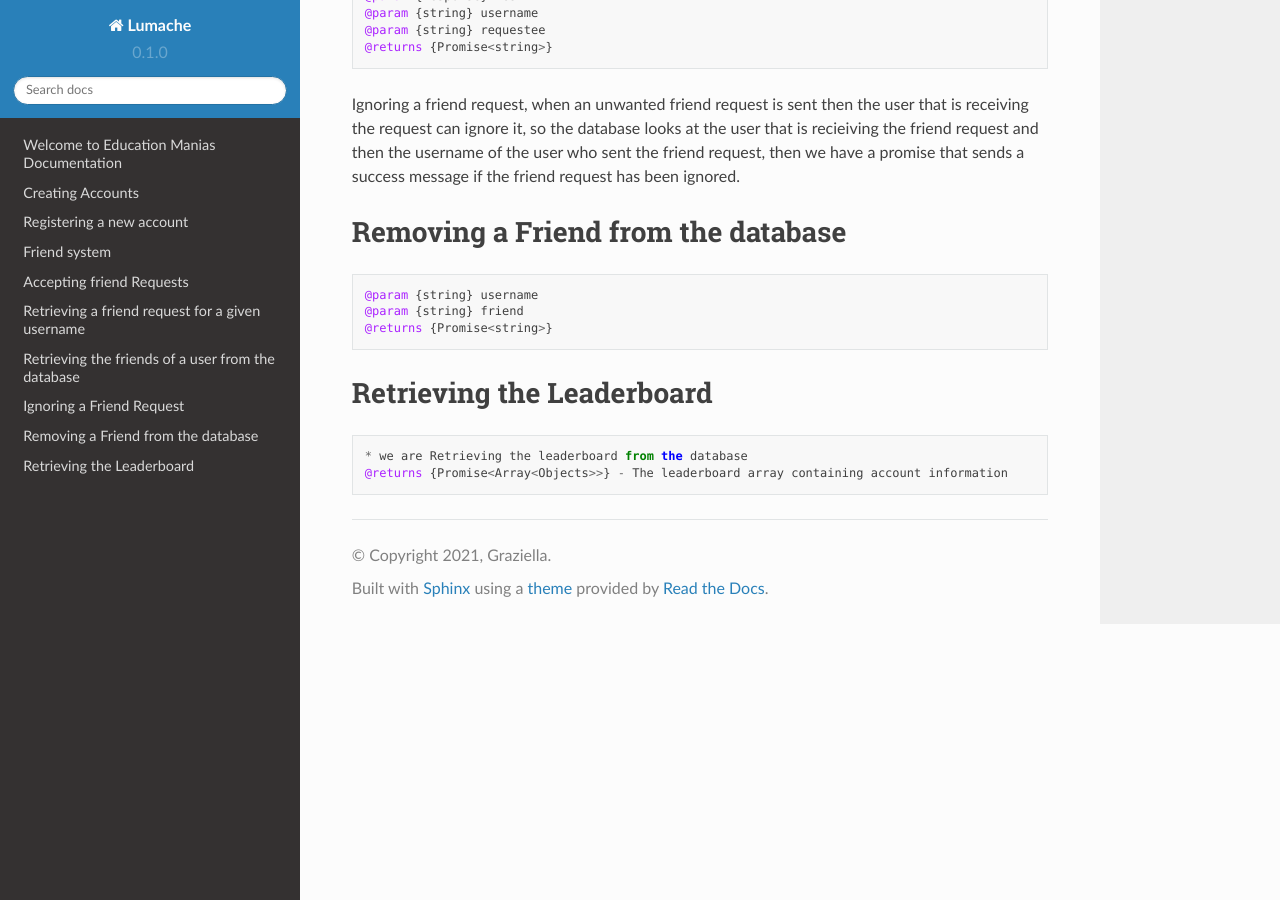
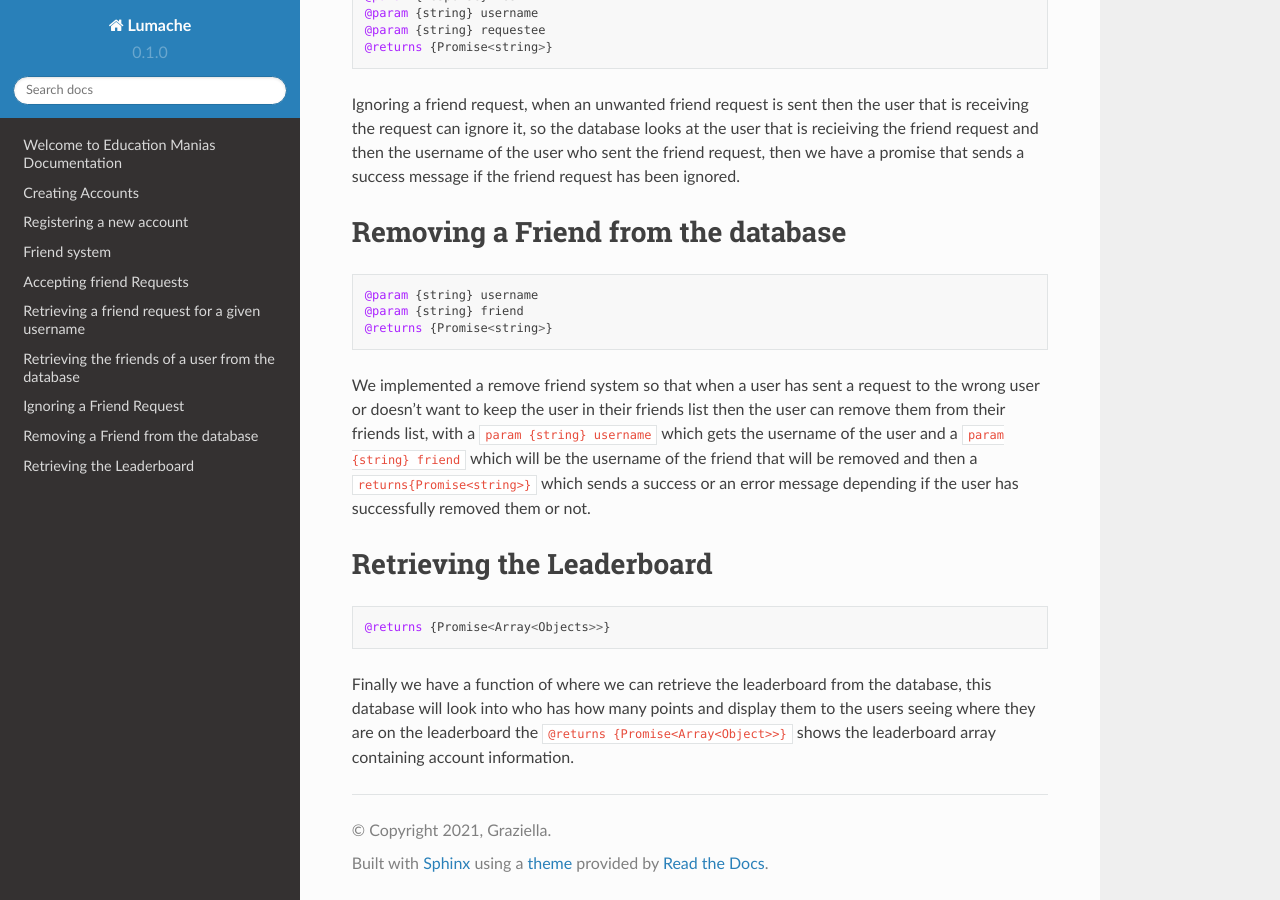
Before and after one commit to Sneakynarnar/educationmania-docs, a Sphinx documentation site: the page built from docs/source/index.rst, in a window 1280 px wide and 900 px high, scrolled down 2282 px. Built offline with Sphinx 7.4.7 and the Read the Docs theme 2.0.0, drawn with Linux system fonts in a browser that asks for light colours.

Commit message:
Finishing index.rst

```diff
--- a/docs/source/index.rst
+++ b/docs/source/index.rst
@@ -124,6 +124,11 @@ Removing a Friend from the database
    @param {string} friend
    @returns {Promise<string>}
 
+We implemented a remove friend system so that when a user has sent a request to the wrong user or doesn't want to keep
+the user in their friends list then the user can remove them from their friends list, with a ``param {string} username``
+which gets the username of the user and a ``param {string} friend`` which will be the username of the friend that will be
+removed and then a ``returns{Promise<string>}`` which sends a success or an error message depending if the user has
+successfully removed them or not.
 
 Retrieving the Leaderboard
 --------------------------
@@ -131,5 +136,8 @@ Retrieving the Leaderboard
 
 .. code::
 
-   * we are Retrieving the leaderboard from the database
-   @returns {Promise<Array<Objects>>} - The leaderboard array containing account information
+   @returns {Promise<Array<Objects>>}
+
+Finally we have a function of where we can retrieve the leaderboard from the database, this database will look into who has how
+many points and display them to the users seeing where they are on the leaderboard
+the ``@returns {Promise<Array<Object>>}`` shows the leaderboard array containing account information.
```
